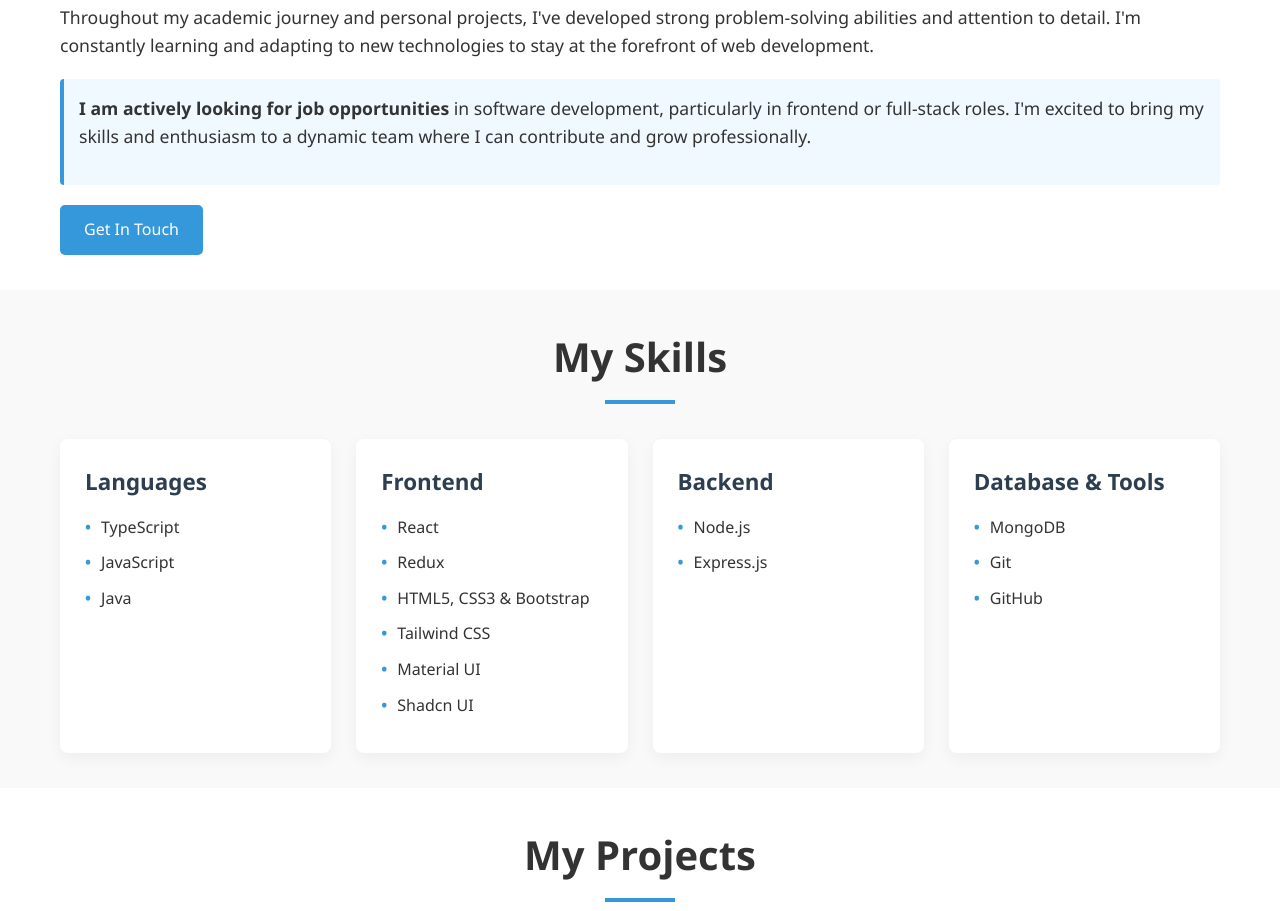
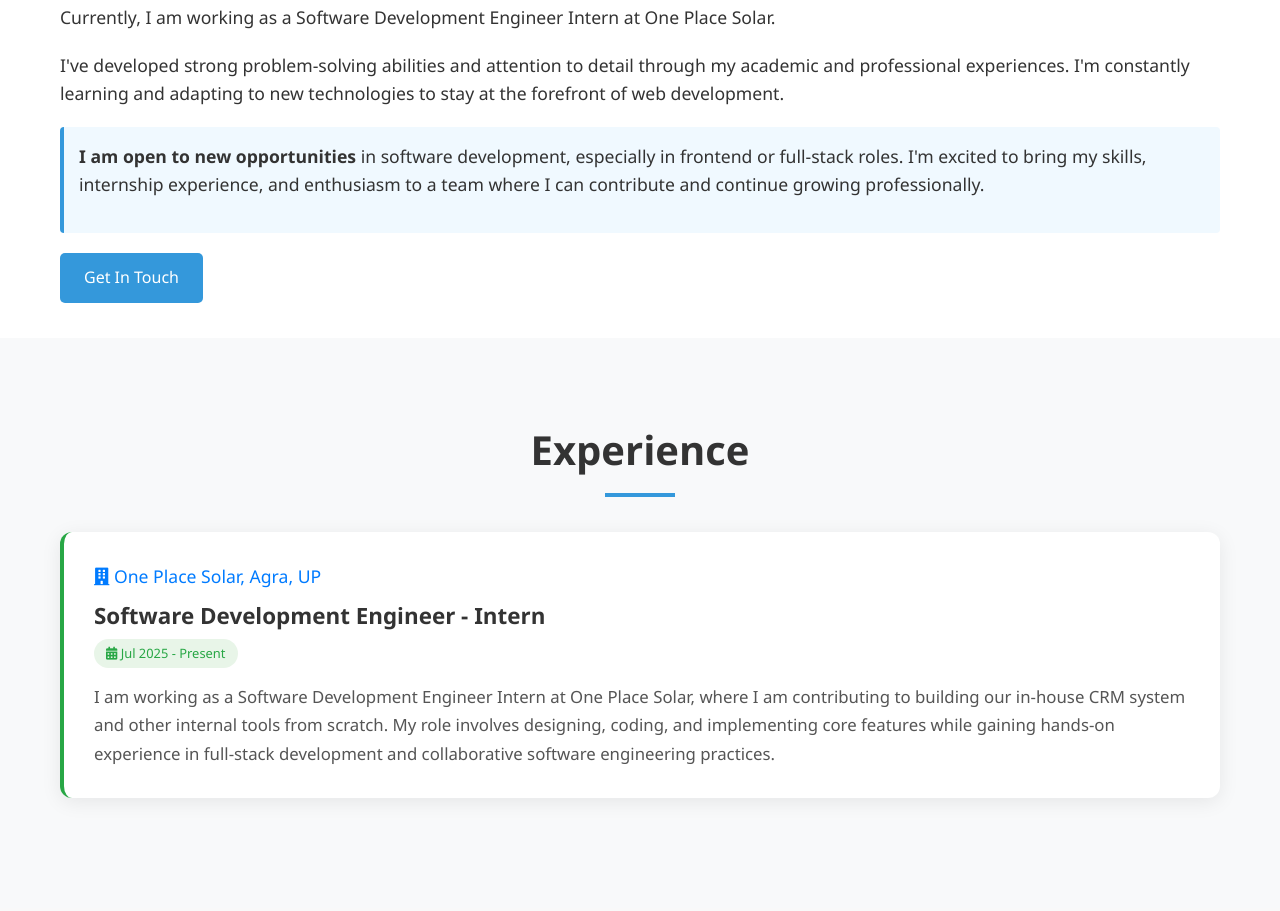
Before and after one commit to promise1402/personal-portfolio, a plain HTML site: page index.html in a window 1280 px wide. Shown: the part 1165-2076 px from the top of the page. Drawn offline with Linux system fonts and the light colour scheme.

Commit message:
Added experience feild

```diff
--- a/index.html
+++ b/index.html
@@ -22,6 +22,7 @@
             <ul class="nav-links" id="navLinks">
                 <li><a href="#home">Home</a></li>
                 <li><a href="#about">About</a></li>
+                <li><a href="#experience">Experience</a></li>
                 <li><a href="#skills">Skills</a></li>
                 <li><a href="#projects">Projects</a></li>
                 <li><a href="#education">Education</a></li>
@@ -51,14 +52,43 @@
             <h2 class="section-title animate">About Me</h2>
             <div class="about-content animate">
                 <div class="about-text">
-                    <h3>Frontend Developer & UI/UX Enthusiast</h3>
+                    <h3>Web Developer | Full-Stack Enthusiast</h3>
                     <p>I'm a passionate software developer with expertise in frontend development and a strong foundation in computer science. My journey began at Raj Kumar Goel Institute of Technology, where I earned my Bachelor's degree in Computer Science in 2023 with a GPA of 8.1.</p>
                     <p>My technical toolkit includes <span class="highlight">TypeScript, JavaScript, React, Redux</span>, and various modern frontend frameworks. I enjoy creating responsive and user-friendly web applications that not only look great but also deliver exceptional user experiences.</p>
-                    <p>Throughout my academic journey and personal projects, I've developed strong problem-solving abilities and attention to detail. I'm constantly learning and adapting to new technologies to stay at the forefront of web development.</p>
+                    <p>Currently, I am working as a Software Development Engineer Intern at One Place Solar.</p>
+                    <p>I've developed strong problem-solving abilities and attention to detail through my academic and professional experiences. I'm constantly learning and adapting to new technologies to stay at the forefront of web development.</p>
                     <div class="job-seeking">
-                        <p><strong>I am actively looking for job opportunities</strong> in software development, particularly in frontend or full-stack roles. I'm excited to bring my skills and enthusiasm to a dynamic team where I can contribute and grow professionally.</p>
+                        <p><strong>I am open to new opportunities</strong> in software development, especially in frontend or full-stack roles. I'm excited to bring my skills, internship experience, and enthusiasm to a team where I can contribute and continue growing professionally.</p>
                     </div>
                     <a href="#contact" class="btn" style="margin-top: 20px;">Get In Touch</a>
+                </div>
+            </div>
+        </div>
+    </section>
+
+     <!-- Experience Section -->
+    <section id="experience">
+        <div class="container">
+            <h2 class="section-title animate">Experience</h2>
+            <div class="experience-card current-role animate">
+                <div class="experience-header">
+                    <div class="experience-title">
+                        <div class="company-name">
+                            <i class="fas fa-building"></i> One Place Solar, Agra, UP
+                        </div>
+                        <h3>Software Development Engineer - Intern</h3>
+                        <div class="position-duration">
+                            <span class="duration">
+                                <i class="fas fa-calendar-alt"></i> Jul 2025 - Present
+                            </span>
+                        </div>
+                    </div>
+                </div>
+                <div class="experience-description">
+                    <p>I am working as a Software Development Engineer Intern at One Place Solar,
+                      where I am contributing to building our in-house CRM system and other internal tools from scratch. My role involves designing, coding,
+                      and implementing core features while gaining hands-on experience in full-stack development and collaborative software engineering practices.
+                    </p>
                 </div>
             </div>
         </div>
@@ -78,29 +108,29 @@
                 </ul>
             </div>
             <div class="skill-card animate">
-                <h3>Frontend</h3>
+                <h3>Tools</h3>
+                <ul class="skill-list">
+                    <li>Git</li>
+                    <li>Github</li>
+                    <li>Node.js</li>
+                </ul>
+            </div>
+            <div class="skill-card animate">
+                <h3>Libraries</h3>
                 <ul class="skill-list">
                     <li>React</li>
                     <li>Redux</li>
-                    <li>HTML5, CSS3 & Bootstrap</li>
+                    <li>Material UI</li>
                     <li>Tailwind CSS</li>
-                    <li>Material UI</li>
                     <li>Shadcn UI</li>
+                    <li>Bootstrap</li>
                 </ul>
             </div>
             <div class="skill-card animate">
-                <h3>Backend</h3>
-                <ul class="skill-list">
-                    <li>Node.js</li>
-                    <li>Express.js</li>
-                </ul>
-            </div>
-            <div class="skill-card animate">
-                <h3>Database & Tools</h3>
+                <h3>Databases</h3>
                 <ul class="skill-list">
                     <li>MongoDB</li>
-                    <li>Git</li>
-                    <li>GitHub</li>
+                    <li>SQL</li>
                 </ul>
             </div>
         </div>
@@ -255,7 +285,7 @@
                             <i class="fab fa-github"></i>
                             <span>GitHub</span>
                         </a>
-                        <a href="https://drive.google.com/uc?export=download&id=1StPkQamJEiMpaE4De9tPViJlT6mz3TSy" target="_blank" class="contact-link">
+                        <a href="https://drive.google.com/uc?export=download&id=1tl-bqpC2-l3GG1nkyHJV2O-L6JL-DN97" target="_blank" class="contact-link">
                             <i class="fa-solid fa-download"></i>
                             <span>Download Resume</span>
                         </a>
--- a/portfolio.css
+++ b/portfolio.css
@@ -702,3 +702,99 @@
             opacity: 1;
             transform: translateY(0);
         }
+
+         #experience {
+            padding: 80px 0;
+            background-color: #f8f9fa;
+        }
+
+        .experience-card {
+            background: white;
+            border-radius: 12px;
+            padding: 30px;
+            margin-bottom: 30px;
+            box-shadow: 0 4px 20px rgba(0,0,0,0.08);
+            transition: transform 0.3s ease, box-shadow 0.3s ease;
+            border-left: 4px solid #007bff;
+        }
+
+        /* .experience-card:hover {
+            transform: translateY(-5px);
+            box-shadow: 0 8px 30px rgba(0,0,0,0.12);
+        } */
+
+        .experience-header {
+            display: flex;
+            justify-content: space-between;
+            align-items: flex-start;
+            margin-bottom: 15px;
+            flex-wrap: wrap;
+        }
+
+        .experience-title {
+            flex: 1;
+        }
+
+        .experience-title h3 {
+            color: #333;
+            font-size: 1.4em;
+            margin-bottom: 5px;
+            font-weight: 600;
+        }
+
+        .company-name {
+            color: #007bff;
+            font-size: 1.1em;
+            font-weight: 500;
+            margin-bottom: 8px;
+        }
+
+        .position-duration {
+            display: flex;
+            align-items: center;
+            gap: 15px;
+            color: #666;
+            font-size: 0.95em;
+        }
+
+        .position {
+            font-weight: 500;
+            color: #555;
+        }
+
+        .duration {
+            background: #e3f2fd;
+            color: #1976d2;
+            padding: 4px 12px;
+            border-radius: 20px;
+            font-size: 0.85em;
+            font-weight: 500;
+        }
+
+        .experience-description {
+            color: #555;
+            line-height: 1.7;
+            font-size: 1.05em;
+        }
+
+        .current-role {
+            border-left-color: #28a745;
+        }
+
+        .current-role .duration {
+            background: #e8f5e8;
+            color: #28a745;
+        }
+
+        @media (max-width: 768px) {
+            .experience-header {
+                flex-direction: column;
+                align-items: flex-start;
+            }
+
+            .position-duration {
+                flex-direction: column;
+                align-items: flex-start;
+                gap: 8px;
+            }
+        }
```
